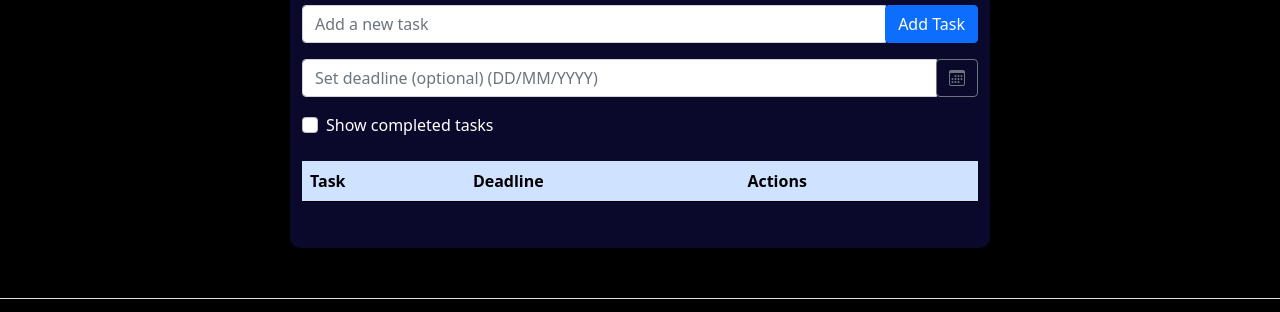
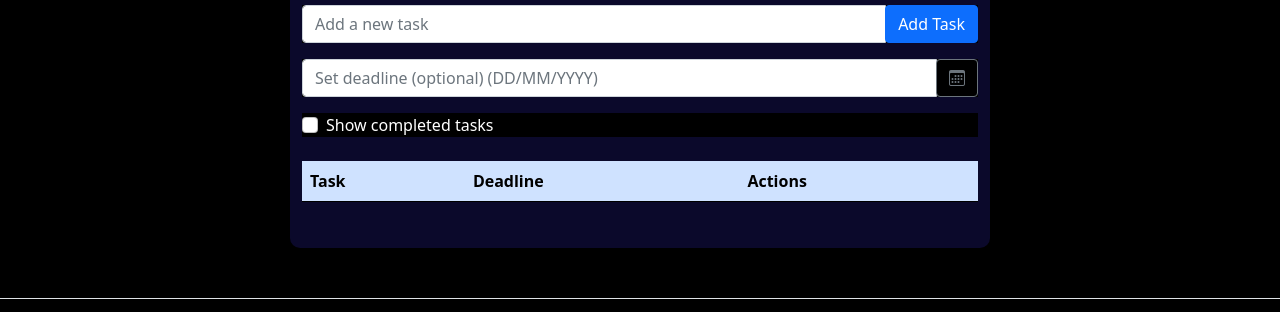
Before and after one commit to Codeownworld/task-manager, a plain HTML site: page index.html in a window 1280 px wide. Shown: the part 515-827 px from the top of the page. Drawn offline with nearby package versions, Linux system fonts and the light colour scheme.

Commit message:
Update index.html

```diff
--- a/index.html
+++ b/index.html
@@ -13,7 +13,11 @@
         integrity="sha384-MrcW6ZMFYlzcLA8Nl+NtUVF0sA7MsXsP1UyJoMp4YLEuNSfAP+JcXn/tWtIaxVXM"
         crossorigin="anonymous"></script>
     <link href="https://cdn.jsdelivr.net/npm/bootstrap-icons@1.7.2/font/bootstrap-icons.css" rel="stylesheet">
-
+<style>
+    *{
+        background-color: rgb(0, 0, 0);
+    }
+</style>
 
 
 </head>
```
